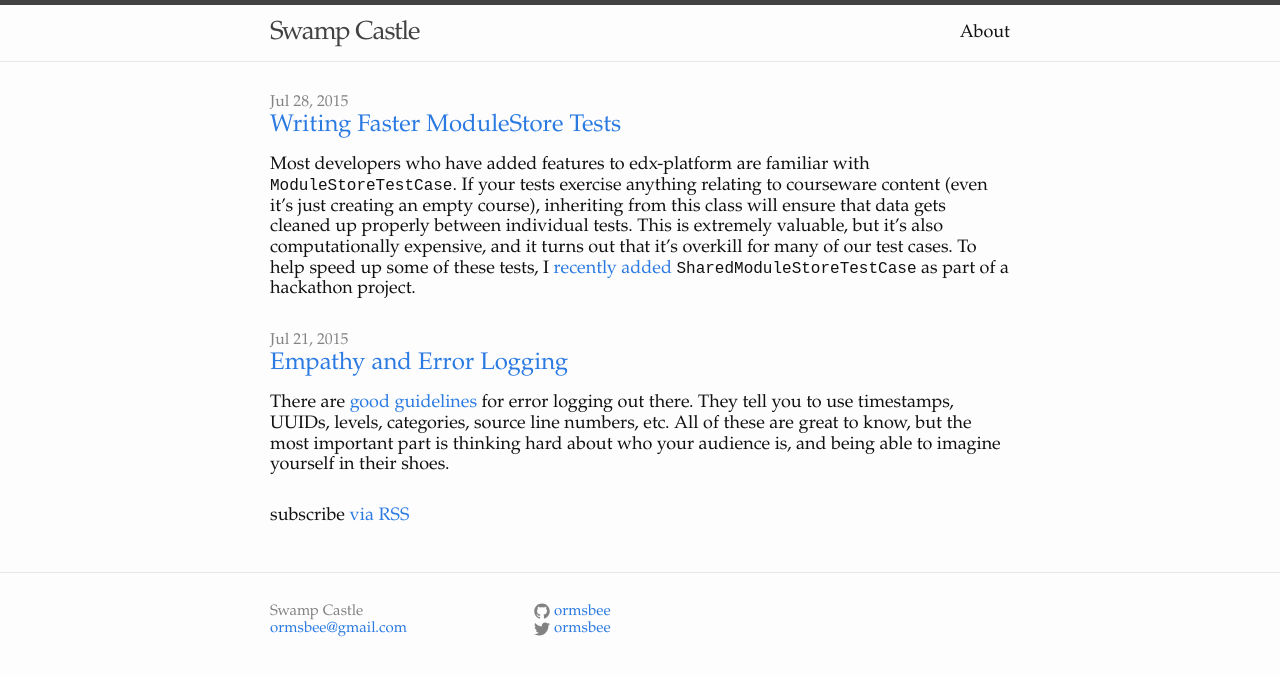
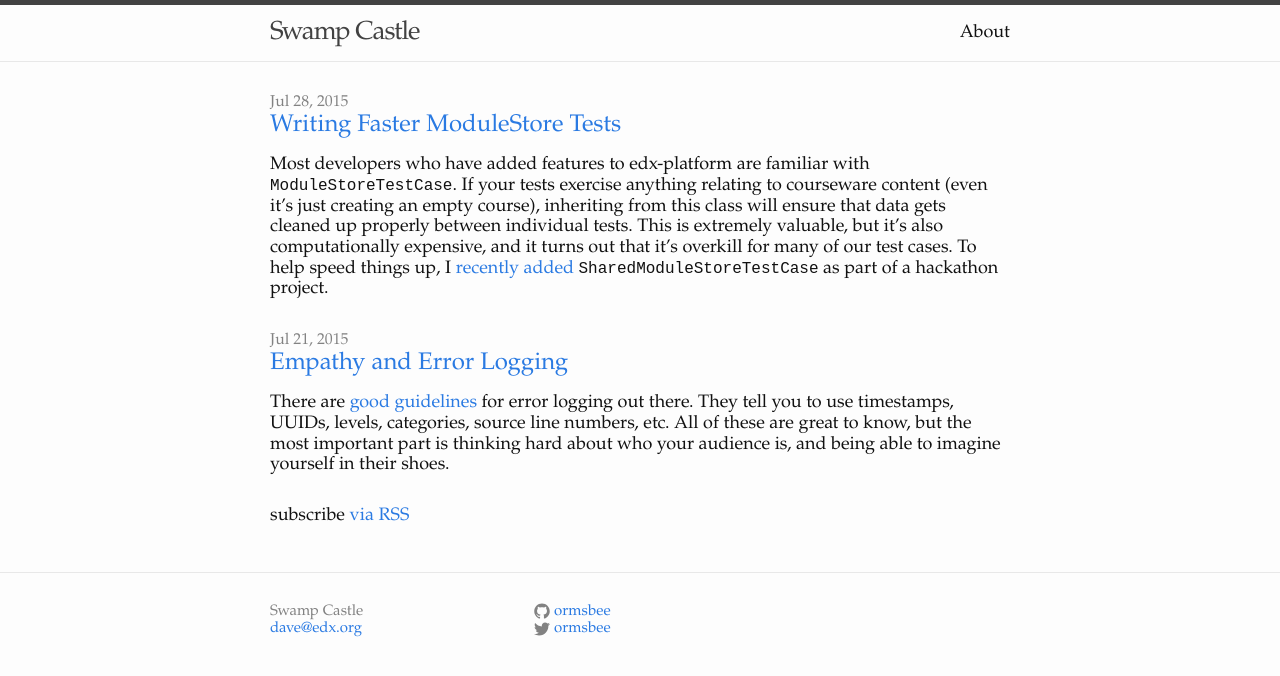
Before and after one commit to ormsbee/ormsbee.github.io, a Jekyll site: the page built from index.html, in a window 1280 px wide. Shown: the top 676 px of the page. Built offline with Jekyll 4.4.1, drawn with Linux system fonts in a browser that asks for light colours; Markdown is read by kramdown in place of the engine named in the settings.

Commit message:
A few extra additions to Faster ModuleStore Tests

```diff
--- a/_config.yml
+++ b/_config.yml
@@ -1,11 +1,11 @@
 # Site settings
 title: Swamp Castle
-email: ormsbee@gmail.com
+email: dave@edx.org
 description: >
 
 
 baseurl: "" # the subpath of your site, e.g. /blog/
-url: "http://swamp.hereticmonkey.com"
+url: "http://swampcastle.org"
 twitter_username: ormsbee
 github_username:  ormsbee
 
--- a/_sass/_layout.scss
+++ b/_sass/_layout.scss
@@ -212,15 +212,12 @@
 
     h2 {
         font-size: 28px;
-
         @include media-query($on-laptop) {
             font-size: 24px;
         }
     }
 
     h3 {
-        font-size: 24px;
-
         @include media-query($on-laptop) {
             font-size: 22px;
         }
@@ -238,6 +235,8 @@
         border-collapse: collapse;
         margin-top: 10px;
         margin-bottom: 20px;
+        margin-left: auto;
+        margin-right: auto;
     }
 
     table, th, td {
@@ -245,6 +244,6 @@
     }
 
     th, td {
-        padding: 6px;
+        padding: 8px;
     }
 }
```
Also changed, not shown: _posts/2015-07-28-make-your-modulestore-tests-faster.md (+26 -24 lines).
